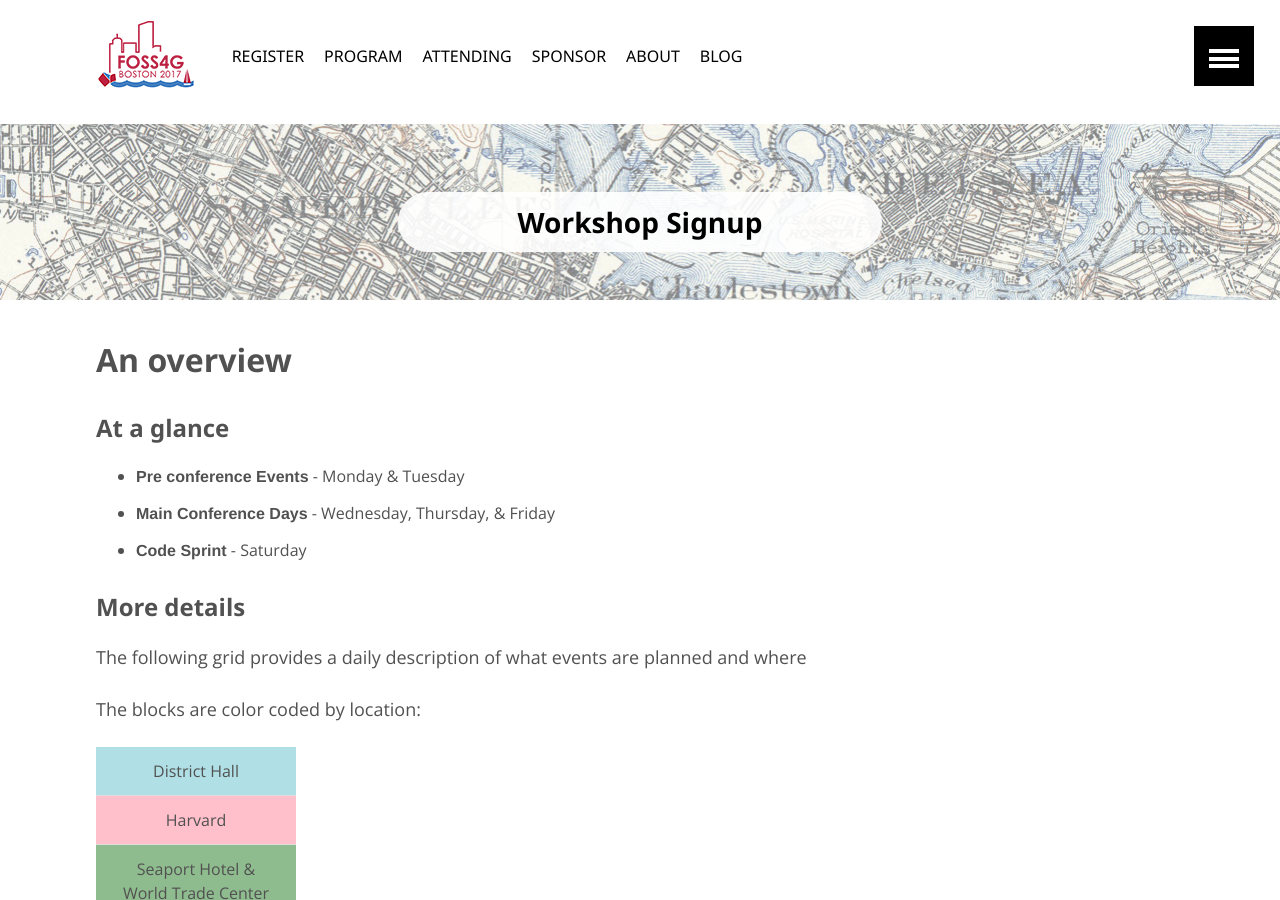
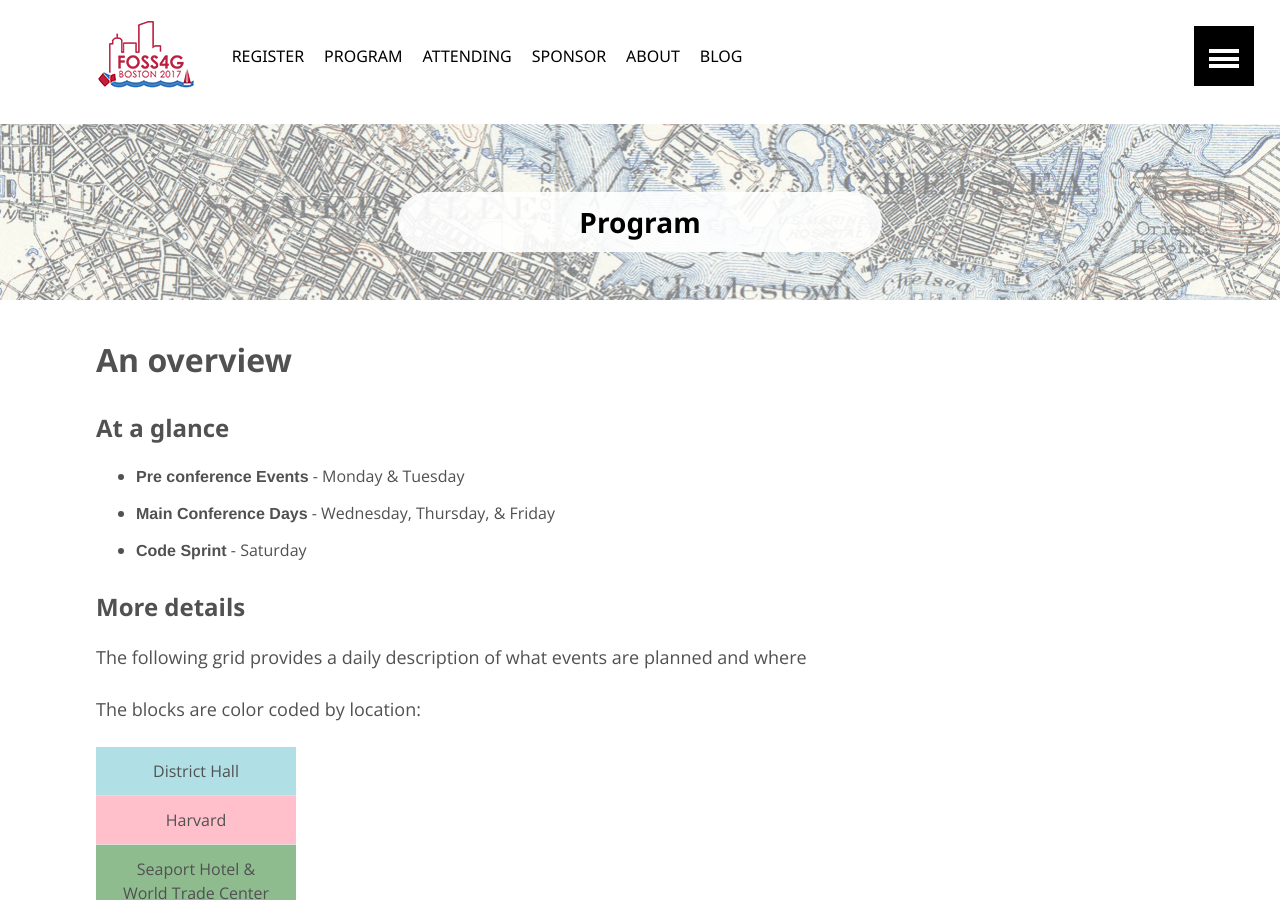
Before and after one commit to AvidGeo/foss4g2017-dev, a Jekyll site: the page built from program/index.html, in a window 1280 px wide and 900 px high. Built offline with Jekyll 4.4.1, drawn with Linux system fonts in a browser that asks for light colours.

Commit message:
updating title header info
updating title header info

```diff
--- a/program/index.html
+++ b/program/index.html
@@ -1,15 +1,9 @@
 ---
-layout: topic
-title: "Workshop Signup"
-excerpt: "Workshop Signup"
+layout: default-topic
+title: Program
 image:
   feature: boston-map.png
-  teaser:
-  thumb:
-share: false
-ads: false
 ---
-
 <div class="sections">
     <h2>An overview</h2>
     <h4>At a glance</h4>
```
Also changed, not shown: workshop-signup/index.html (+6 -1 lines).
